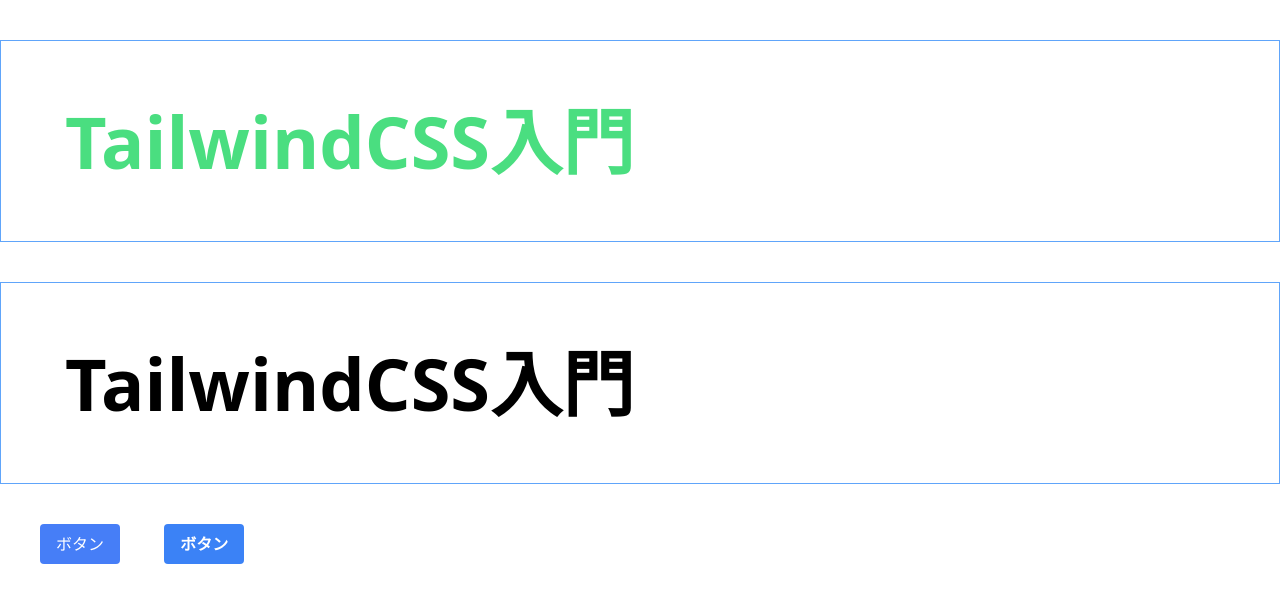
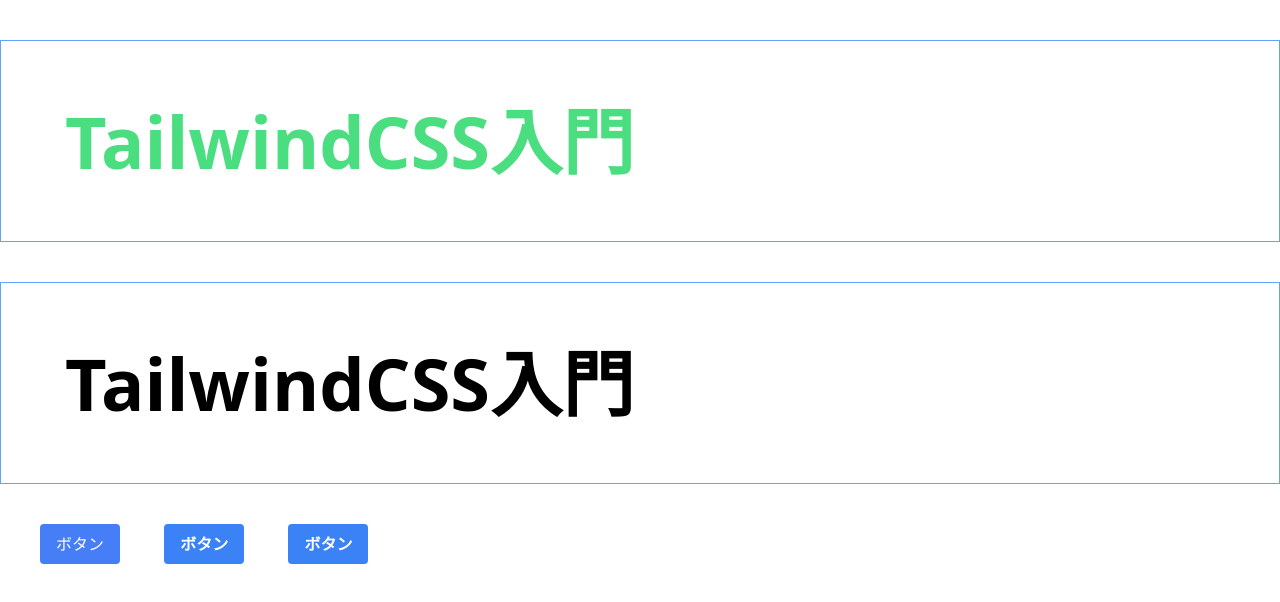
Before and after one commit to Ren-YMZK/Tailwindcss-practice, a website: page src/index.html in a window 1280 px wide. Drawn offline with Linux system fonts and the light colour scheme.

Commit message:
繰り返し使うCSSの抽出化

```diff
--- a/src/index.html
+++ b/src/index.html
@@ -17,5 +17,6 @@
 
   <button class="easy-button">ボタン</button>
   <button class="bg-blue-500 hover:bg-blue-600 text-white font-bold py-2 px-4 rounded ml-10">ボタン</button>
+  <button class="btn-blue btn">ボタン</button>
 </body>
 </html>
--- a/src/input.css
+++ b/src/input.css
@@ -14,3 +14,15 @@
 .easy-button:hover {
   background-color: #386ad6;
 }
+
+.btn {
+  @apply font-bold py-2 px-4 rounded ml-10;
+}
+
+.btn-blue {
+  @apply bg-blue-500 text-white;
+}
+
+.btn:hover {
+  @apply bg-blue-600;
+}
```
Also changed, not shown: dist/output.css.
